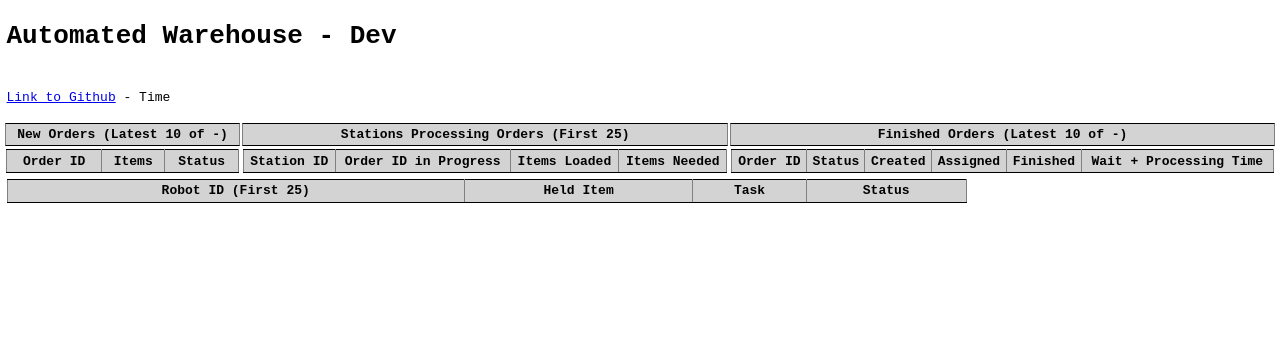
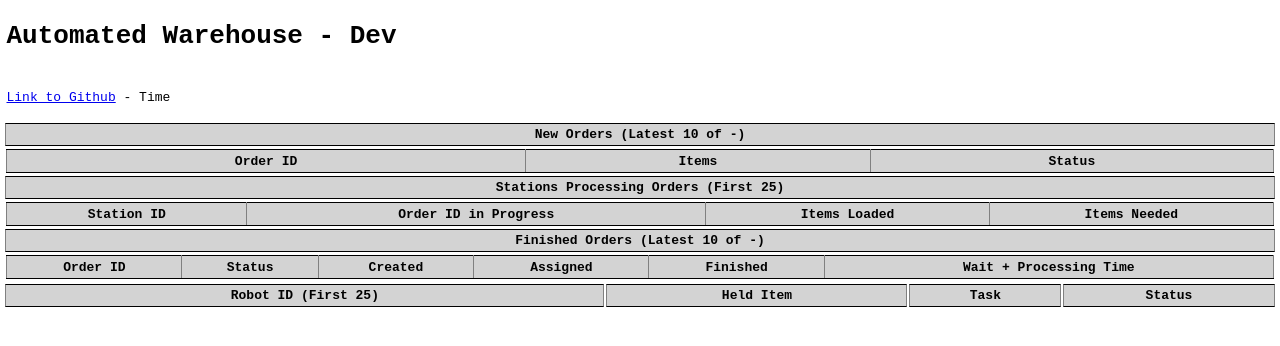
Before and after one commit to Elucidation/mapf-multiagent-robot-planning, a website: page dev/env_visualizer/www/index.html in a window 1280 px wide. Drawn offline with nearby package versions, Linux system fonts and the light colour scheme; no server answers.

Commit message:
reorder tables in web viz in rows

```diff
--- a/dev/env_visualizer/www/index.html
+++ b/dev/env_visualizer/www/index.html
@@ -19,14 +19,10 @@
         <!-- IMS Table -->
         <div>
             <table class="outer">
-                <thead>
+                <tbody>
                     <th>New Orders (Latest 10 of <span id="new_order_count">-</span>)</th>
-                    <th>Stations Processing Orders (First 25)</th>
-                    <th>Finished Orders (Latest 10 of <span id="finished_order_count">-</span>)</th>
-                </thead>
-                <tbody>
+                    <!-- Orders -->
                     <tr>
-                        <!-- Orders -->
                         <td>
                             <table id="neworders" class="subgroup">
                                 <thead>
@@ -38,7 +34,10 @@
                                 </tbody>
                             </table>
                         </td>
-                        <!-- Stations -->
+                    </tr>
+                    <!-- Stations -->
+                    <th>Stations Processing Orders (First 25)</th>
+                    <tr>
                         <td>
                             <table id=stations class="subgroup">
                                 <thead>
@@ -51,7 +50,10 @@
                                 </tbody>
                             </table>
                         </td>
-                        <!-- Finished -->
+                    </tr>
+                    <!-- Finished -->
+                    <th>Finished Orders (Latest 10 of <span id="finished_order_count">-</span>)</th>
+                    <tr>
                         <td>
                             <table id="finishedorders" class="subgroup">
                                 <thead>
--- a/dev/env_visualizer/www/style.css
+++ b/dev/env_visualizer/www/style.css
@@ -68,8 +68,10 @@ path {
   font-family: monospace;
   vertical-align: top;
 }
-table.outer {
+table.outer, table.robots {
   width: 100%;
+  max-width: 1600px;
+  min-width: 800px;
 }
 table.subgroup {
   width: 100%;
@@ -83,6 +85,7 @@ table.subgroup td {
   border-left: solid 1px gray;
   background-color: lightgray;
   text-align: center;
+  text-wrap: nowrap;
 }
 
 table.subgroup td.incomplete {
@@ -106,12 +109,6 @@ table.subgroup td.failed {
 }
 
 /* Robot Table */
-
-table.robots {
-  margin: 0.25rem;
-  border-collapse: collapse;
-  min-width: 960px;
-}
 table.robots tr {
   padding: 0.25rem;
 }
@@ -124,4 +121,5 @@ table.robots td, th {
   background-color: lightgray;
   padding: 0.25rem;
   text-align: center;
+  text-wrap: nowrap;
 }
```
